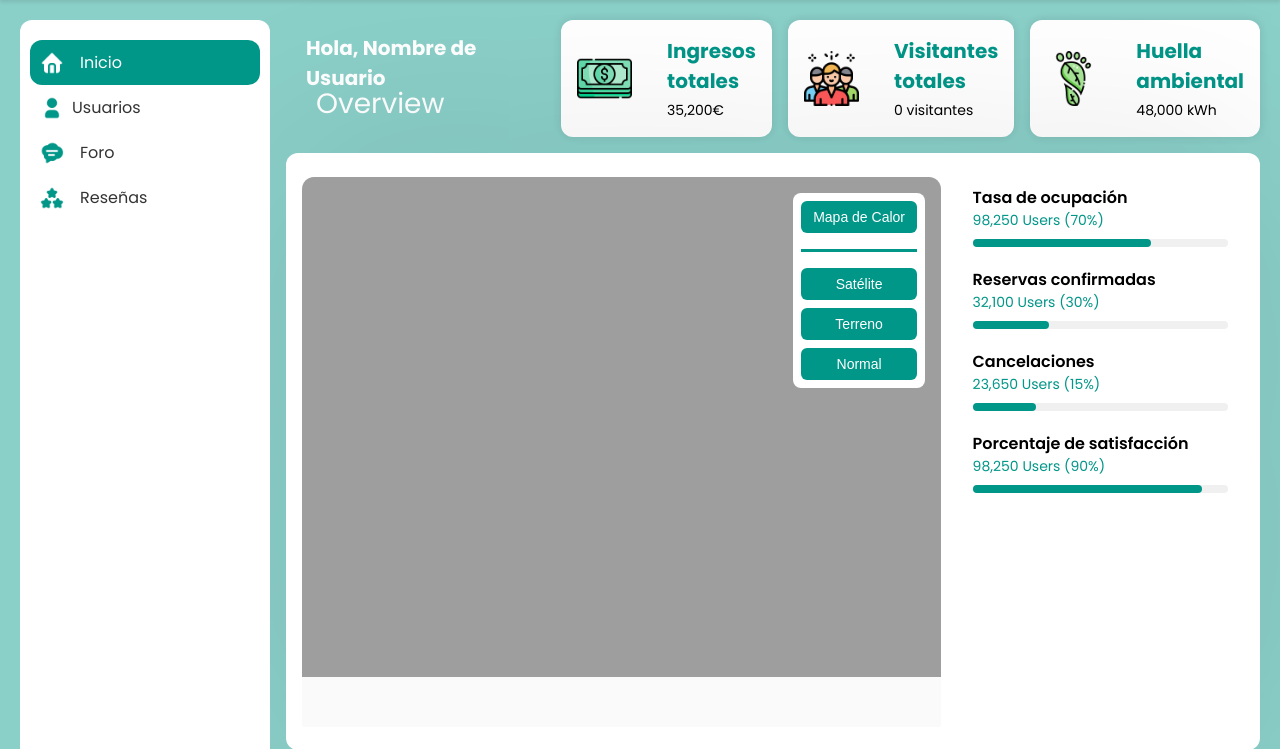
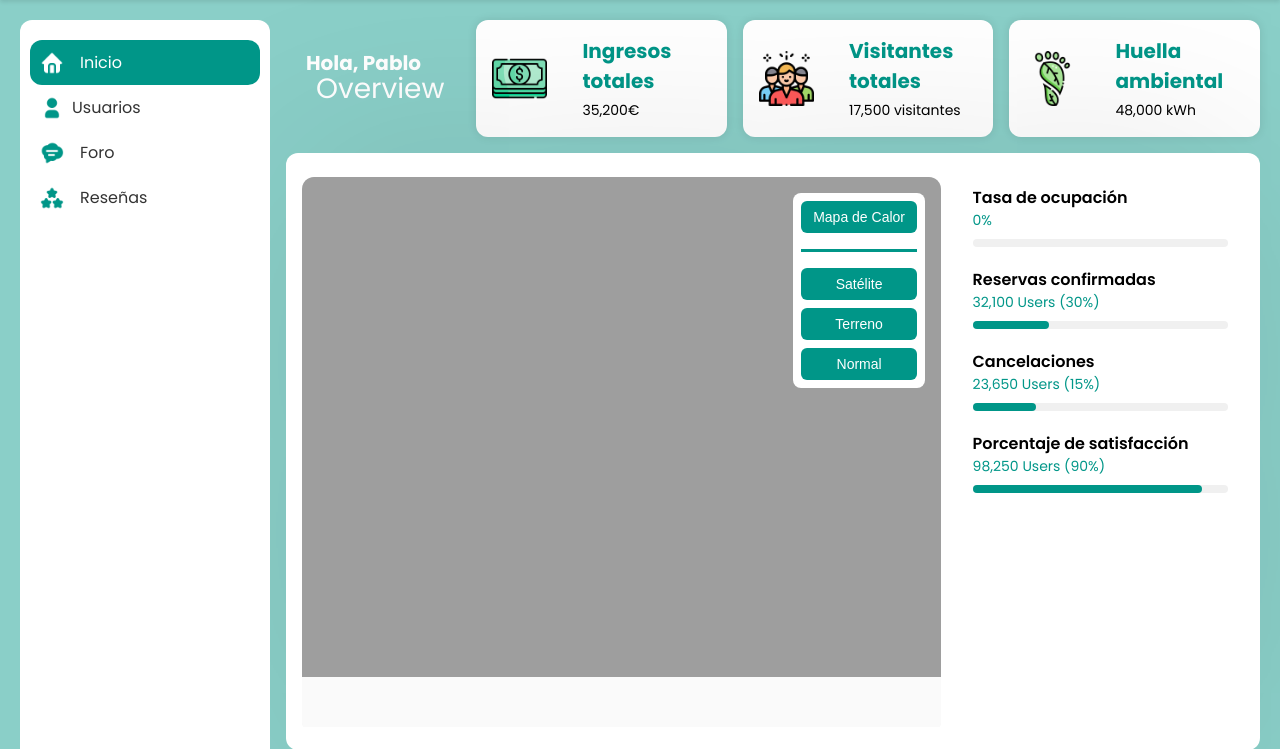
Before and after one commit to 5nullpointers/GreenLakeVillage, a Flask app: page /admin in a window 1280 px wide. Shown: the part 70-819 px from the top of the page. Run offline with Flask 3, Linux system fonts and the light colour scheme; data that the repository does not hold is empty; parts of the project's set-up code (start-up, migrations or seed data) failed here and were passed over; some libraries are stand-ins or nearby versions.

Commit message:
tasa de ocupación

```diff
--- a/Dominio/prueba1.py
+++ b/Dominio/prueba1.py
@@ -454,6 +454,18 @@ def format_number(value):
     except Exception:
         return value
 
+@app.route('/api/tasa_ocupacion')
+def api_tasa_ocupacion():
+    # Recupera todos los registros de ocupación hotelera
+    ocupaciones = OcupacionHoteleraDAO.obtener_todos()
+    if ocupaciones:
+        # Calcula el promedio de la tasa de ocupación
+        total_tasa = sum(ocup["tasa_ocupacion"] for ocup in ocupaciones)
+        promedio = total_tasa / len(ocupaciones)
+        promedio = round(promedio, 3)  # Limita a 3 decimales
+    else:
+        promedio = 0
+    return jsonify({'tasa_ocupacion': promedio})
 
 if __name__ == '__main__':
     # Escucha en todas las IPs (0.0.0.0) y puerto 5000
--- a/Presentacion/static/js/Admin.js
+++ b/Presentacion/static/js/Admin.js
@@ -72,4 +72,17 @@ document.addEventListener('DOMContentLoaded', function () {
             }
         });
     });
+
+    // Actualizar la tasa de ocupación dinámicamente
+    fetch('/api/tasa_ocupacion')
+      .then(response => response.json())
+      .then(data => {
+        // Actualiza el contenido del elemento con id "ocupacionRate"
+        const tasaElement = document.getElementById('ocupacionRate');
+        tasaElement.textContent = data.tasa_ocupacion + '%';
+        // Actualiza la anchura de la barra de progreso
+        const statBarFill = document.getElementById('ocupacionBarFill');
+        statBarFill.style.width = data.tasa_ocupacion + '%';
+      })
+      .catch(error => console.error('Error al obtener la tasa de ocupación:', error));
 });
--- a/Presentacion/templates/Admin.html
+++ b/Presentacion/templates/Admin.html
@@ -57,7 +57,7 @@
         <!-- Sección de Bienvenida + Tarjetas -->
         <div class="Bienvenida">
           <div class="welcome-text">
-            <p>Hola, {{ session.user_name or 'Nombre de Usuario' }}</p>
+            <p>Hola, Pablo</p>
             <h2>Overview</h2>
           </div>
           <div class="cards-row">
@@ -72,7 +72,7 @@
               <img src="/static/images/Visitantes.png" alt="Visitantes icon" class="card-icon-left">
               <div class="card-text">
                 <h3>Visitantes totales</h3>
-                <p>{{ totalReservas|format_number }} visitantes</p>
+                <p>17,500 visitantes</p>
               </div>
             </div>
             <div class="info-card">
@@ -94,9 +94,10 @@
             <div class="stats-container">
               <div class="stat-item">
                 <p>Tasa de ocupación</p>
-                <span>98,250 Users (70%)</span>
+                <!-- Se quita el valor estático y se asigna un id para actualizarlo -->
+                <span id="ocupacionRate"></span>
                 <div class="stat-bar">
-                  <div class="stat-bar-fill" style="width: 70%;"></div>
+                  <div id="ocupacionBarFill" class="stat-bar-fill" style="width: 0%;"></div>
                 </div>
               </div>
               <div class="stat-item">
```
